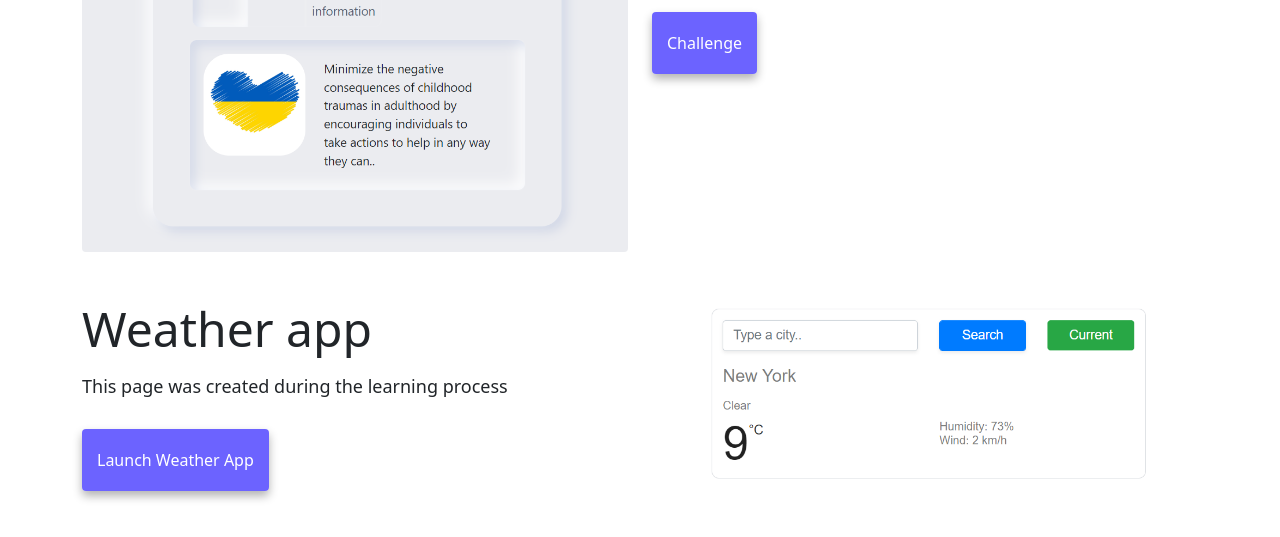
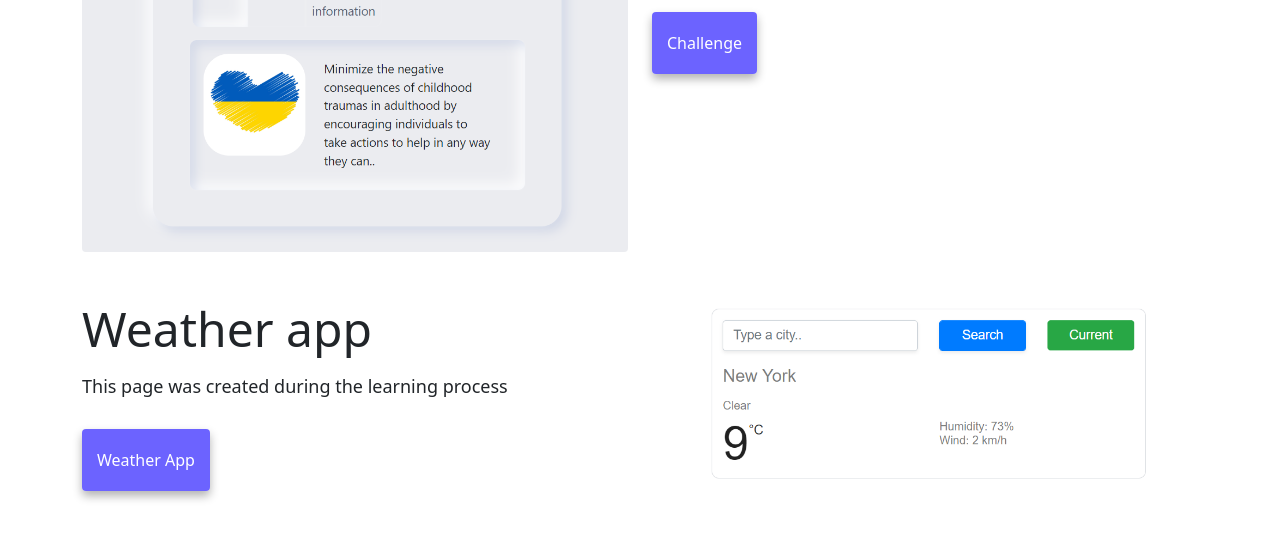
Before and after one commit to LianaHirol/Portfolio, a website: page index.html in a window 1280 px wide. Shown: the part 640-1177 px from the top of the page. Drawn offline with nearby package versions, Linux system fonts and the light colour scheme.

Commit message:
Update index.html

```diff
--- a/index.html
+++ b/index.html
@@ -86,7 +86,7 @@
 This page was created during the learning process
           </p>
           <div class="mt-5">
-            <a href="#" class="primary-link">Launch Weather App</a>
+            <a href="#" class="primary-link">Weather App</a>
           </div>
         </div>
         <div class="col-6">
```
